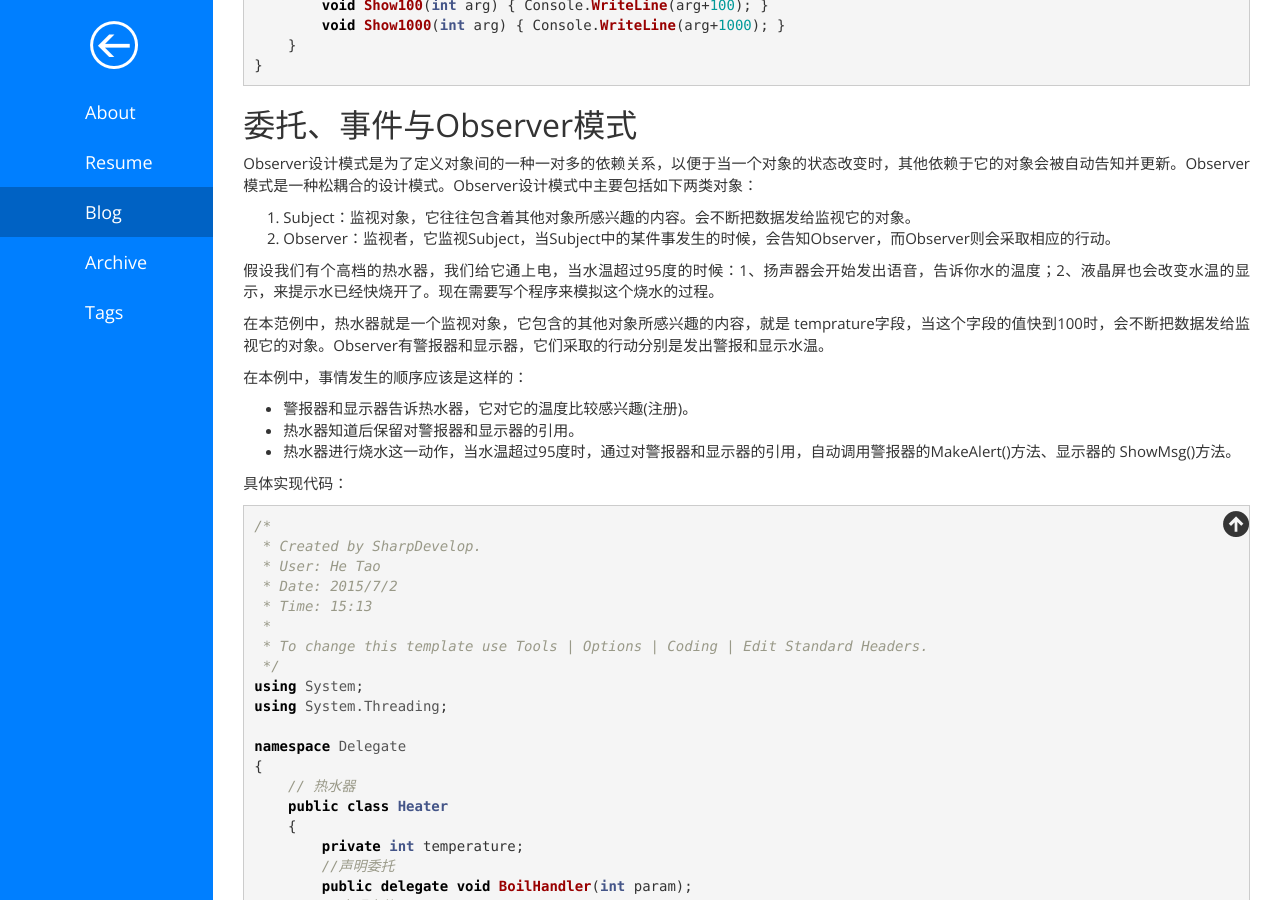
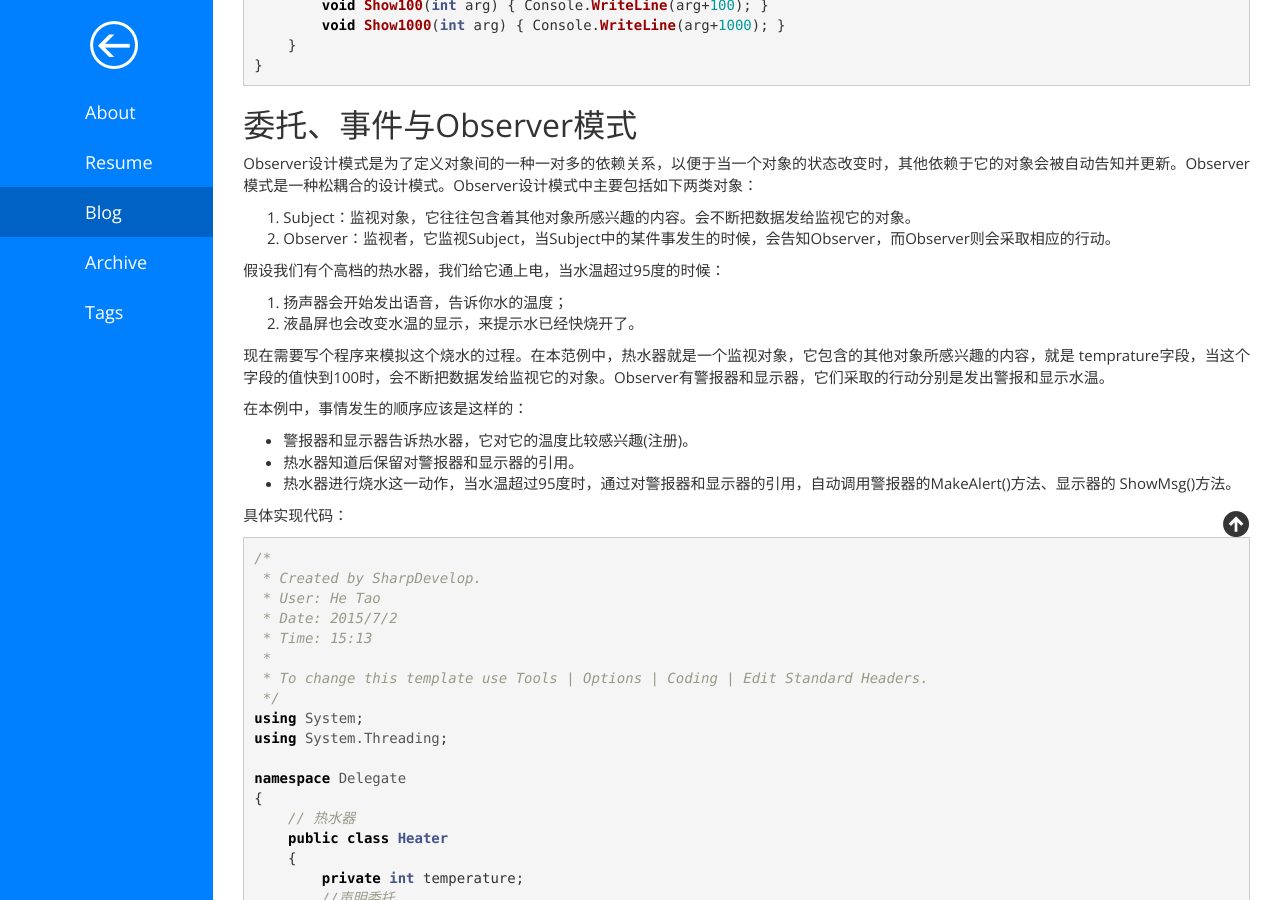
Before and after one commit to sighingnow/sighingnow.github.io, a Jekyll site: the page built from _posts/programming-language/c-sharp/2015-07-02-c_sharp_delegate_event_lambda.md, in a window 1280 px wide and 900 px high, scrolled down 1895 px. Built offline with Jekyll 4.4.1, drawn with Linux system fonts in a browser that asks for light colours; Markdown is read by kramdown in place of the engine named in the settings; comment, search, counter and statistics services are not loaded.

Commit message:
fixed a syntax mistake

````diff
--- a/_posts/programming-language/c-sharp/2015-07-02-c_sharp_delegate_event_lambda.md
+++ b/_posts/programming-language/c-sharp/2015-07-02-c_sharp_delegate_event_lambda.md
@@ -16,7 +16,7 @@
 
 委托是安全封装方法的类型，类似于 C 和 C++ 中的函数指针。
 
-```cs
+```csharp
 class Program
 {
     delegate void pFunc(int x);
@@ -55,7 +55,7 @@
 
 例如，如果创建方法所需的系统开销是不必要的，则指定代码块（而不是委托）可能非常有用。 启动新线程即是一个很好的示例。 无需为委托创建更多方法，线程类即可创建一个线程并且包含该线程执行的代码。
 
-```cs
+```csharp
 void StartThread()
 {
     System.Threading.Thread t = new System.Threading.Thread (delegate()
@@ -71,7 +71,7 @@
 
 一次委托调用多个方法，通过+和-运算符实现多播的增加或减少。多播委托包含已分配委托的列表。在调用多播委托时，它会按顺序调用列表中的委托。只能合并相同类型的委托。一个多播委托的例子：
 
-```cs
+```csharp
 using System;
 
 namespace SharpWork
@@ -114,9 +114,11 @@
 1. Subject：监视对象，它往往包含着其他对象所感兴趣的内容。会不断把数据发给监视它的对象。
 2. Observer：监视者，它监视Subject，当Subject中的某件事发生的时候，会告知Observer，而Observer则会采取相应的行动。
 
-假设我们有个高档的热水器，我们给它通上电，当水温超过95度的时候：1、扬声器会开始发出语音，告诉你水的温度；2、液晶屏也会改变水温的显示，来提示水已经快烧开了。现在需要写个程序来模拟这个烧水的过程。
+假设我们有个高档的热水器，我们给它通上电，当水温超过95度的时候：
+1. 扬声器会开始发出语音，告诉你水的温度；
+2. 液晶屏也会改变水温的显示，来提示水已经快烧开了。
 
-在本范例中，热水器就是一个监视对象，它包含的其他对象所感兴趣的内容，就是 temprature字段，当这个字段的值快到100时，会不断把数据发给监视它的对象。Observer有警报器和显示器，它们采取的行动分别是发出警报和显示水温。
+现在需要写个程序来模拟这个烧水的过程。在本范例中，热水器就是一个监视对象，它包含的其他对象所感兴趣的内容，就是 temprature字段，当这个字段的值快到100时，会不断把数据发给监视它的对象。Observer有警报器和显示器，它们采取的行动分别是发出警报和显示水温。
 
 在本例中，事情发生的顺序应该是这样的：
 
@@ -126,7 +128,7 @@
 
 具体实现代码：
 
-```cs
+```csharp
 /*
  * Created by SharpDevelop.
  * User: He Tao
@@ -207,7 +209,7 @@
 
 按照这一个规范，将上述代码改下为如下形式：
 
-```cs
+```csharp
 /*
  * Created by SharpDevelop.
  * User: He Tao
@@ -305,7 +307,7 @@
 
 泛型`Action<T>`委托表示引用一个void返回类型的方法，这个委托类存在不同的变体，最多可传递16种不同的参数类型。
 
-```cs
+```csharp
 Action<int> f = delegate(int arg)
 {
     Console.WriteLine(arg);
@@ -315,7 +317,7 @@
 
 `Func<T>`允许调用带返回类型的方法，与`Action<T>`类似，也定义了不同的变体，最多也可传递16种不同的参数类型和一个返回类型。
 
-```cs
+```csharp
 Func<int, int> f = delegate(int arg)
 {
     Console.WriteLine(arg);
@@ -341,7 +343,7 @@
 
 一个使用`Predicate<T>`委托的例子：
 
-```cs
+```csharp
 using System;
 using System.Drawing;
 
@@ -379,7 +381,7 @@
 
 前文中提到了如何通过命名方法和匿名方法创建委托(delegate)，接下来给出一个使用Lambda表达式来创建委托的例子：
 
-```cs
+```csharp
 using System;
 
 namespace SharpWork
@@ -400,7 +402,7 @@
 
 上文中使用`Predicate<T>`委托的例子可以直接改成使用Lambda的例子：
 
-```cs
+```csharp
 using System;
 using System.Drawing;
 
````
